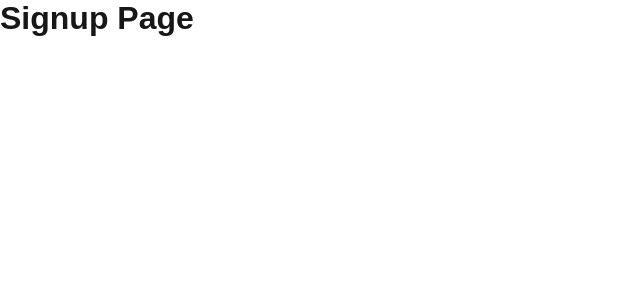
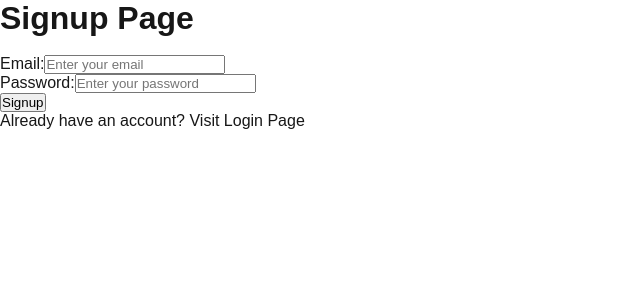
Before and after one commit to KJaxCodes/stream-finder-app, a Next.js app: page /signup in a window 1280 px wide. Shown: the top 300 px of the page, without its empty margins (0-640 px from the left). Built offline with nearby package versions, Linux system fonts and the light colour scheme.

Commit message:
static login and signup pages

```diff
--- a/src/app/profile/page.tsx
+++ b/src/app/profile/page.tsx
@@ -1,3 +1,5 @@
+
+
 export default function Profile() {
     return (
         <div>
--- a/src/app/signup/page.tsx
+++ b/src/app/signup/page.tsx
@@ -1,7 +1,56 @@
+//from frontend need to grab data and send to backend to create user
+//then backend will create user and send back a token
+//frontend will store the token in local storage - local storage?
+//then frontend will redirect to login page
+//then user can login with the token
+//then frontend will store the token in local storage - local storage?
+//then frontend will redirect to home page
+//then user can access protected routes with the token
+
+//use client directive is needed to use useState and useEffect
+"use client";
+//import necessary libraries and components
+import Link from "next/link"; //link is used to navigate between pages
+import React from "react";
+import { useRouter } from "next/navigation"; //useRouter is used to navigate between pages programmatically
+import axios from "axios"; //axios is used to make API calls
+
+
 export default function SignupPage() {
+    const [user, setUser] = React.useState({
+        email: "",
+        password: ""
+    });
+
+    const onSignup = async () => {
+        console.log("Signup button clicked");
+    }
+
     return (
         <div>
             <h1>Signup Page</h1>
+            <br />
+            <label htmlFor="email">Email:</label>
+            <input
+                type="email"
+                id="email"
+                value={user.email}
+                onChange={(e) => setUser({ ...user, email: e.target.value })}
+                placeholder="Enter your email"
+            />
+            <br />
+            <label htmlFor="password">Password:</label>
+            <input
+                type="password"
+                id="password"
+                value={user.password}
+                onChange={(e) => setUser({ ...user, password: e.target.value })}
+                placeholder="Enter your password"
+            />
+            <br />
+            <button onClick={onSignup}>Signup</button>
+            <br />
+            <Link href="/login">Already have an account? Visit Login Page</Link>
         </div>
     );
 }
```
Also changed, not shown: src/app/login/page.tsx (+41 -1 lines), src/app/profile/[id]/page.tsx (added, +10 -0 lines), src/dbConfig/dbConfig.ts (added, +17 -0 lines), src/app/api/users/login/route.ts (added), src/app/api/users/signup/route.ts (added).
